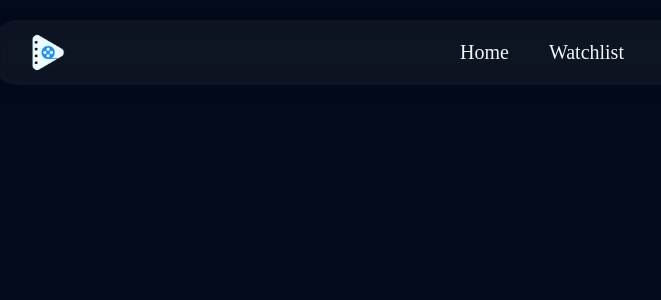
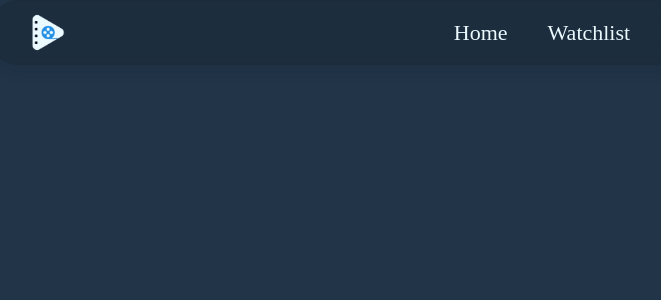
Before and after one commit to catalina-constantin/Movie-App, a React (Vite) app: page / in a window 1280 px wide. Shown: the top 300 px of the page, without its empty margins (98-759 px from the left). Built offline with nearby package versions, Linux system fonts and the light colour scheme.

Commit message:
fix: navbar spacing and color theme

```diff
--- a/src/App.css
+++ b/src/App.css
@@ -4,11 +4,20 @@
   box-sizing: border-box;
 }
 
+html,
+body {
+  margin: 0;
+  padding: 0;
+  width: 100%;
+  height: 100%;
+}
+
 html {
-  background-color: #030A1B;
+  background-color: #213448;
+  overscroll-behavior: none;
 }
 
 #root {
   margin: 0;
-  padding: 12px;
+  padding: 0;
 }
--- a/src/components/Navbar/Navbar.css
+++ b/src/components/Navbar/Navbar.css
@@ -1,10 +1,10 @@
 .navbar {
     display: flex;
-    background-color: rgb(24, 31, 42, 0.5);
+    background-color: rgba(25, 38, 53, 0.5);
     backdrop-filter: blur(10px);
     align-items: center;
     position: sticky;
-    top: 0;
+    top: 20px;
     max-width: 1100px;
     min-width: 300px;
     width: 100%;
@@ -20,7 +20,7 @@
     list-style: none;
     display: flex;
     gap: 40px;
-    font-size: 20px;
+    font-size: 22px;
     margin: 0;
     padding: 0;
     flex-grow: 1;
@@ -36,7 +36,7 @@
 
 .nav-links a:hover {
     text-decoration-line: underline;
-    color: #e5228d;
+    color: #94B4C1;
 }
 
 .logo {
--- a/src/components/Navbar/Navbar.jsx
+++ b/src/components/Navbar/Navbar.jsx
@@ -1,4 +1,6 @@
-import './Navbar.css'
+import React from 'react';
+
+import './Navbar.css';
 
 const Navbar = () => {
     return (
```
